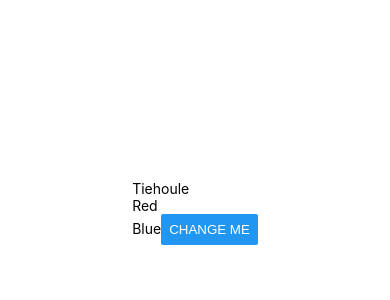
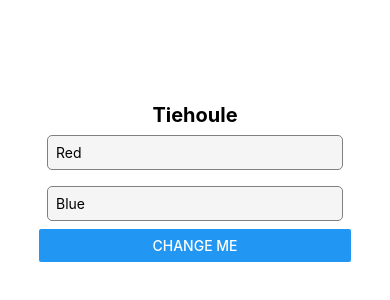
Before and after one commit to gauti-tag/react-native-todoList, a React Native app: screen / in a window 390 px wide. Shown: the part 210-510 px from the top of the page. Built offline with nearby package versions, Linux system fonts and the light colour scheme.

Commit message:
Styles: Todo components

```diff
--- a/Components/Todo.js
+++ b/Components/Todo.js
@@ -1,10 +1,10 @@
-import React, { useState } from "react";
-import { View, Text } from "react-native";
+import React from "react";
+import { View, Text, StyleSheet } from "react-native";
 
 const Todo = (props) => {
 
     return (
-        <View>
+        <View style={[{ margin: 8, padding: 8 }, styles.item]}>
             <Text>
                 {props.name}
             </Text>
@@ -12,4 +12,16 @@ const Todo = (props) => {
     )
 }
 
+const styles = StyleSheet.create({
+    item: {
+        flexDirection: 'row',
+        justifyContent: 'space-between',
+        alignItems: 'center',
+        borderColor: 'grey',
+        borderWidth: 1,
+        borderRadius: 5,
+        backgroundColor: 'whitesmoke'
+    }
+})
+
 export default Todo;
--- a/Components/TodoList.js
+++ b/Components/TodoList.js
@@ -1,20 +1,28 @@
 import React, { useState } from "react";
-import { View, Text, Button } from "react-native";
+import { View, Text, Button, StyleSheet } from "react-native";
 
 import Todo from "./Todo";
 
 const TodoList = () => {
     const [title, setTitle] = useState('Tiehoule');
     return (
-        <View>
-            <Text>
-                {title} <br />
-                <Todo name='Red' /> <br />
-                <Todo name='Blue' />
-
-                <Button title="Change me" onPress={() => setTitle('Set my name')} />
-            </Text>
+        <View style={{ width: '80%', marginBottom: 60 }}>
+            <Text style={[styles.align, styles.font]}>{title}</Text>
+            <Todo name='Red' />
+            <Todo name='Blue' />
+            <Button title="Change me" onPress={() => setTitle('Set my name')} />
         </View>
     )
 }
+
+const styles = StyleSheet.create({
+    align: {
+        alignSelf: 'center',
+    },
+    font: {
+        fontSize: 20,
+        fontWeight: 'bold'
+    }
+})
+
 export default TodoList;
```
